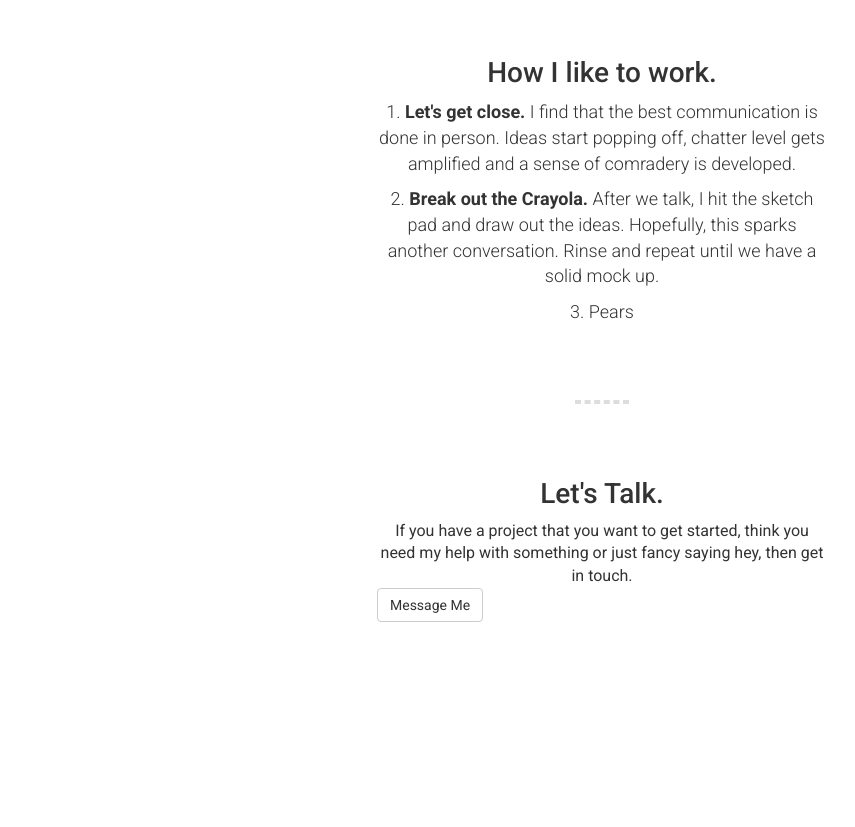
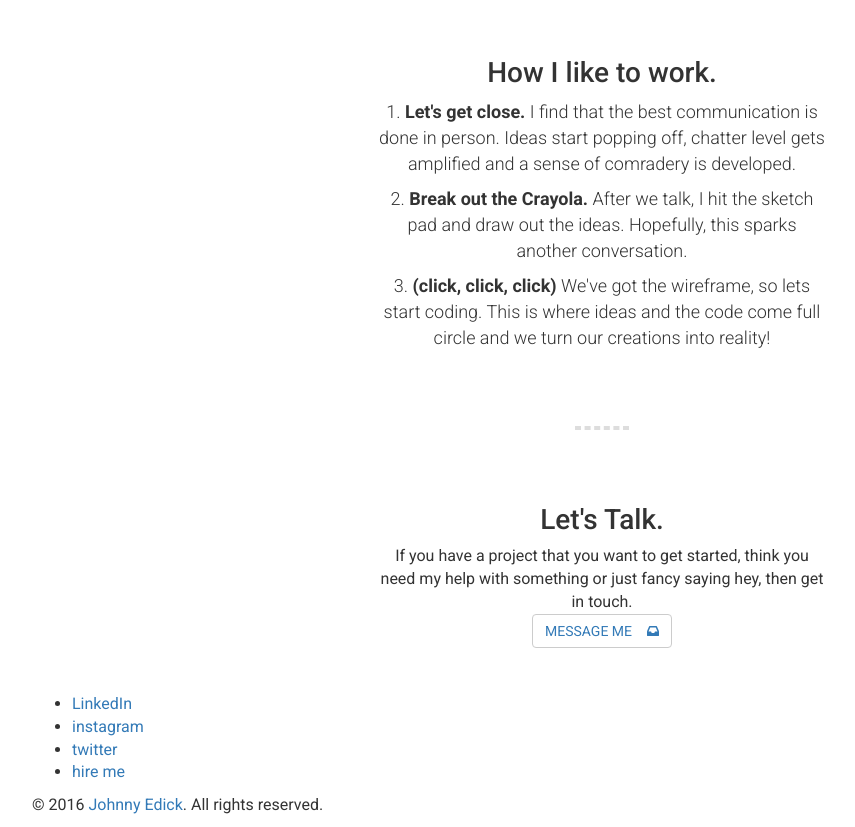
Before and after one commit to TheBushyBrow/Doubtfire, a plain HTML site: page index.html in a window 1280 px wide. Shown: the part 777-1604 px from the top of the page, without its empty margins (38-893 px from the left). Before the commit the page ends 1444 px from the top, so only its background shows below. Drawn offline with Linux system fonts and the light colour scheme.

Commit message:
More Copy Updates

```diff
--- a/index.html
+++ b/index.html
@@ -70,23 +70,44 @@
 			</p>
 			<p class="blurb">
 				<!-- pencil -->
-				2. <strong>Break out the Crayola.</strong>  After we talk, I hit the sketch pad and draw out the ideas.  Hopefully, this sparks another conversation. Rinse and repeat until we have a solid mock up.
+				2. <strong>Break out the Crayola.</strong>  After we talk, I hit the sketch pad and draw out the ideas.  Hopefully, this sparks another conversation.
 			</p>
 			<p class="blurb">
-				3. Pears
+				3. <strong>(click, click, click)</strong>  We've got the wireframe, so lets start coding.  This is where ideas and the code come full circle and we turn our creations into reality!
 			</p>
 		</span>
 	</section>
 	<hr>
-	<section class="work">
-		<span class="headline text-center">
+	<section class="work text-center">
+		<span class="headline">
 			<h4>Let's Talk.</h4>
 			<div class="blurb">
 				If you have a project that you want to get started, think you need my help with something or just fancy saying hey, then get in touch.
 			</div>
-			<button class="btn btn-default">Message Me</button>
+			<p class="btn btn-default">
+				<a href="mailto:johnmedick@gmail.com" class="email-lnk">MESSAGE ME<i class="fa fa-inbox" style="margin-left: 15px;"></i></a>
+			</p>
 		</span>
 	</section>
+	<footer>
+		<div class="container">
+			<div class="row">
+				<div class="col-xs-12">
+					<ul class="footer-list">
+						<li><a href="https://www.linkedin.com/in/johnnyedick">LinkedIn</a></li>
+						<li><a href="http://instagram.com/thebushybrow">instagram</a></li>
+						<li><a href="https://twitter.com/johnnyedick">twitter</a></li>
+						<li><a href="mailto:johnmedick@gmail.com" class="email-lnk">hire me</a></li>
+					</ul>
+				</div>
+			</div>
+			<div class="row">
+				<div class="col-xs-12">
+					<p>&#169; 2016 <a href="http://johnnyedick.com">Johnny Edick</a>. All rights reserved.</p>
+				</div>
+			</div>
+		</div>
+	</footer>
 </div>
 </body>
 </html>
```
